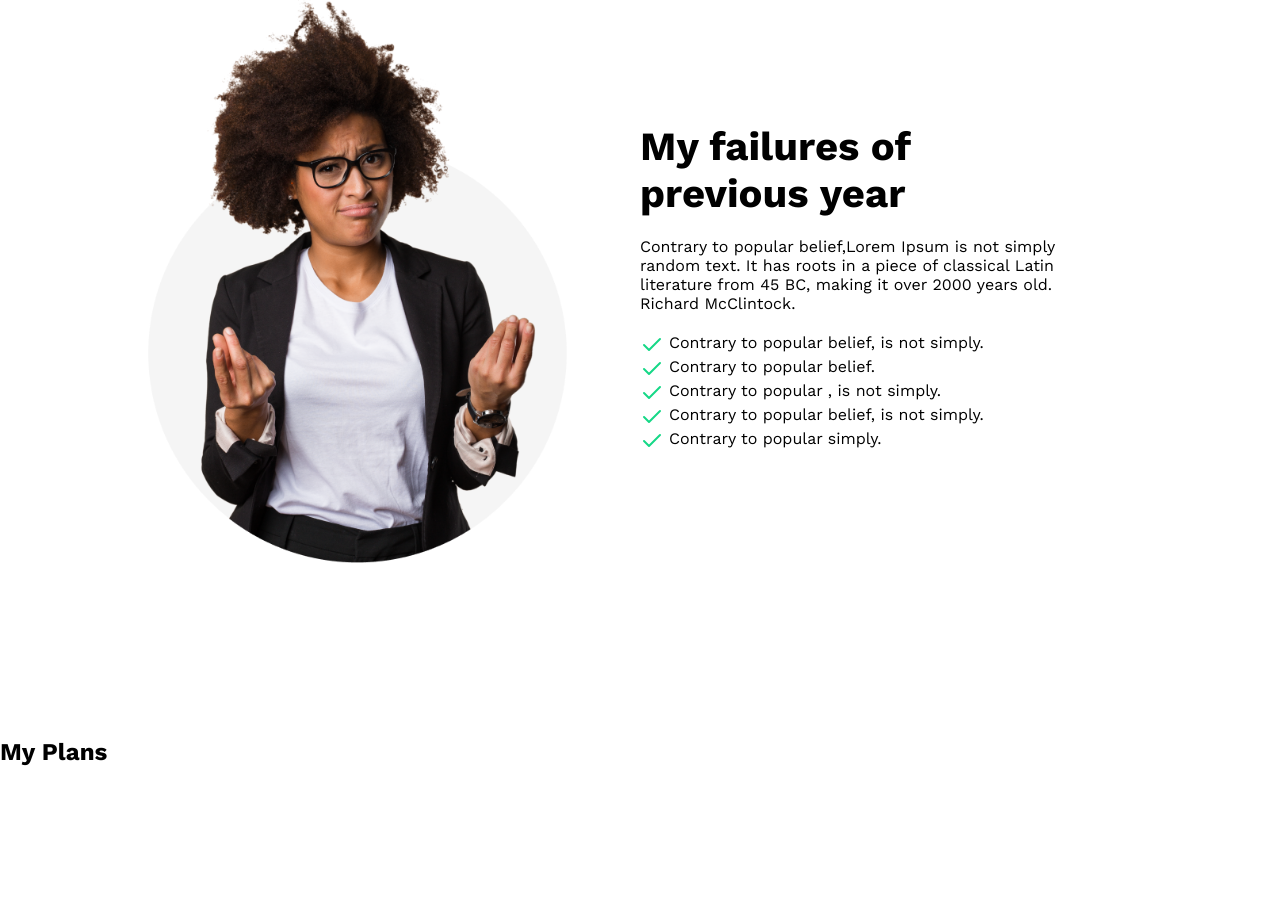
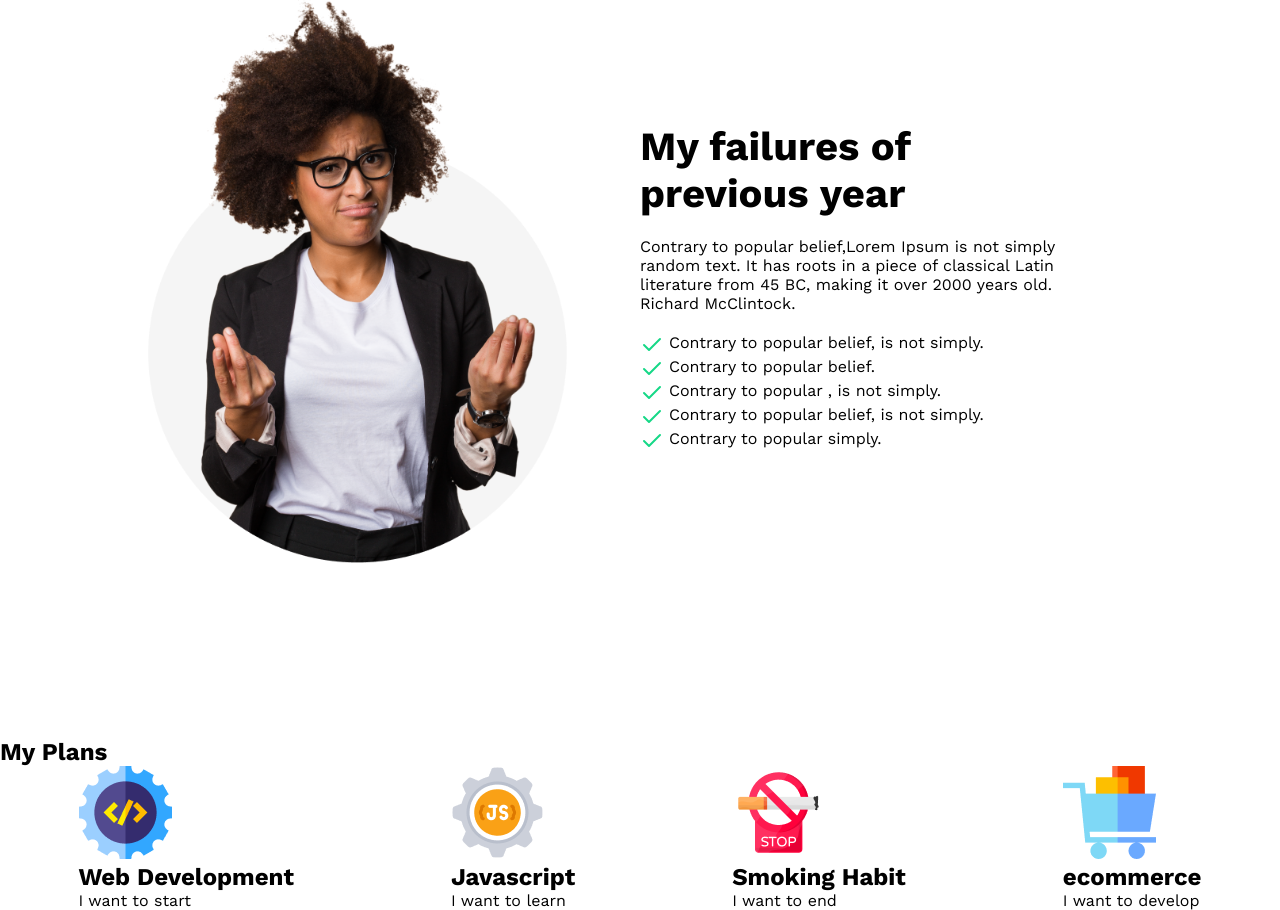
Before and after one commit to emselimahmed/new-year-new-me, a plain HTML site: page index.html in a window 1280 px wide. Shown: the part 962-1872 px from the top of the page. Before the commit the page ends 1804 px from the top, so only its background shows below. Drawn offline with nearby package versions, Linux system fonts and the light colour scheme.

Commit message:
add my plan content

```diff
--- a/index.html
+++ b/index.html
@@ -71,29 +71,37 @@
         <!-- This is my plan section ------------------------- -->
 
         <section class="my-plan-container">
+
             <h1>My Plans</h1>
+
             <div class="plan-lists">
+
                 <div class="plan-list">
-                    <img src="" alt="" class="plan-image">
-                    <h2 class="plan-title"></h2>
-                    <p class="plan-description"></p>
+                    <img src="assets/images/icons/web.png" alt="" class="plan-image">
+                    <h2 class="plan-title">Web Development</h2>
+                    <p class="plan-description">I want to start</p>
                 </div>
+
                 <div class="plan-list">
-                    <img src="" alt="" class="plan-image">
-                    <h2 class="plan-title"></h2>
-                    <p class="plan-description"></p>
+                    <img src="assets/images/icons/js.png" alt="" class="plan-image">
+                    <h2 class="plan-title">Javascript</h2>
+                    <p class="plan-description">I want to learn</p>
                 </div>
+
                 <div class="plan-list">
-                    <img src="" alt="" class="plan-image">
-                    <h2 class="plan-title"></h2>
-                    <p class="plan-description"></p>
+                    <img src="assets/images/icons/smoke.png" alt="" class="plan-image">
+                    <h2 class="plan-title">Smoking Habit</h2>
+                    <p class="plan-description">I want to end</p>
                 </div>
+
                 <div class="plan-list">
-                    <img src="" alt="" class="plan-image">
-                    <h2 class="plan-title"></h2>
-                    <p class="plan-description"></p>
+                    <img src="assets/images/icons/ecom.png" alt="" class="plan-image">
+                    <h2 class="plan-title">ecommerce</h2>
+                    <p class="plan-description">I want to develop</p>
                 </div>
+
             </div>
+
         </section>
 
 
--- a/style.css
+++ b/style.css
@@ -85,9 +85,14 @@
     padding: 20px 0px;
 }
 
-.failure-li{
+.failure-li {
     display: flex;
     gap: 5px;
 }
 
 /* My Plan Style Section------------------------------- */
+
+.plan-lists {
+    display: flex;
+    justify-content: space-around;
+}
```
